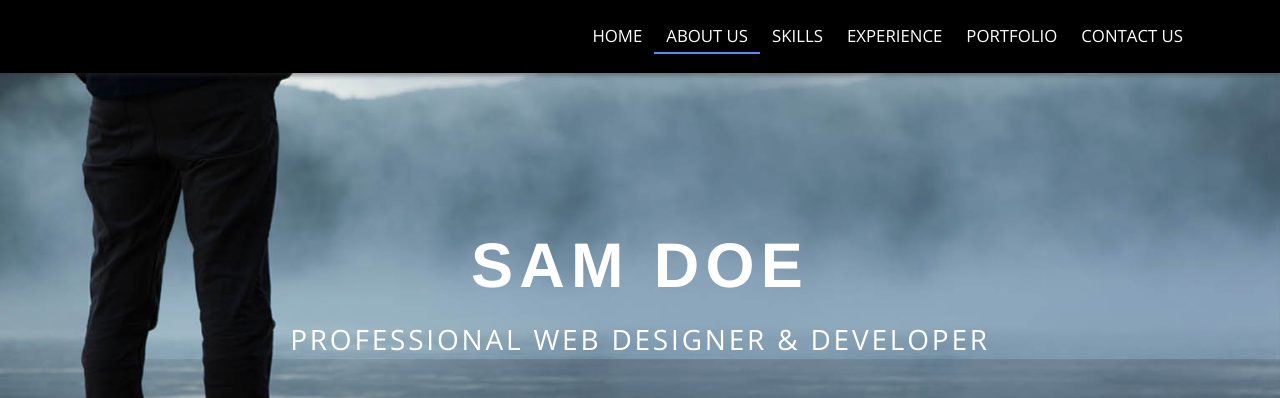
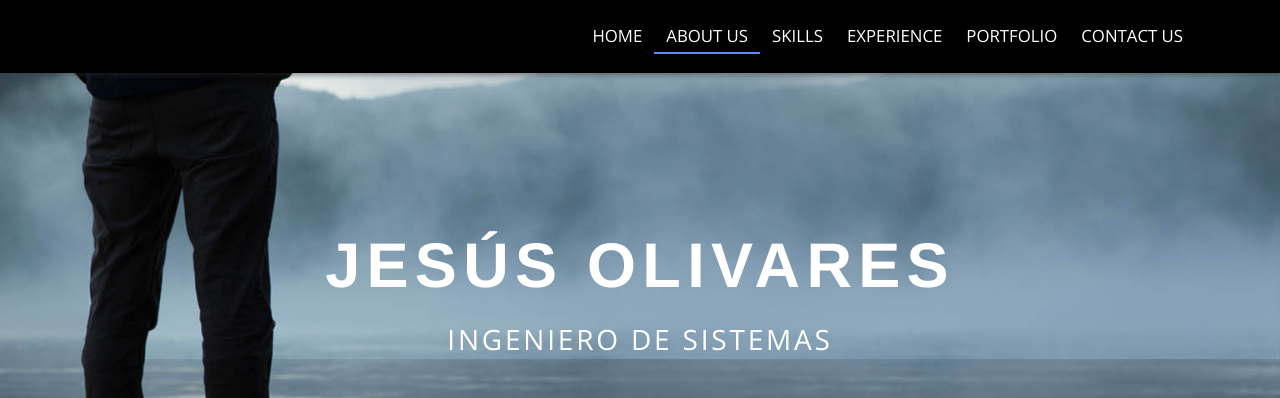
Before and after one commit to tetolivaress/ingjesusolivares.github.io, a plain HTML site: page index.html in a window 1280 px wide. Shown: the top 398 px of the page. Drawn offline with nearby package versions, Linux system fonts and the light colour scheme.

Commit message:
Agregando ingeniero jesus olivares

```diff
--- a/index.html
+++ b/index.html
@@ -60,8 +60,8 @@
     <div class="container banner-content">
             <div class="row">
                 <header class="centered">
-                    <h1>Sam Doe</h1>
-                    <p>PROFESSIONAL WEB DESIGNER & DEVELOPER</p>
+                    <h1>Jesús Olivares</h1>
+                    <p>Ingeniero de Sistemas</p>
                 </header>
                 <div class="social-icons">
                         <a href="https://twitter.com/"><i class="fa fa-twitter"></i></a>
```
